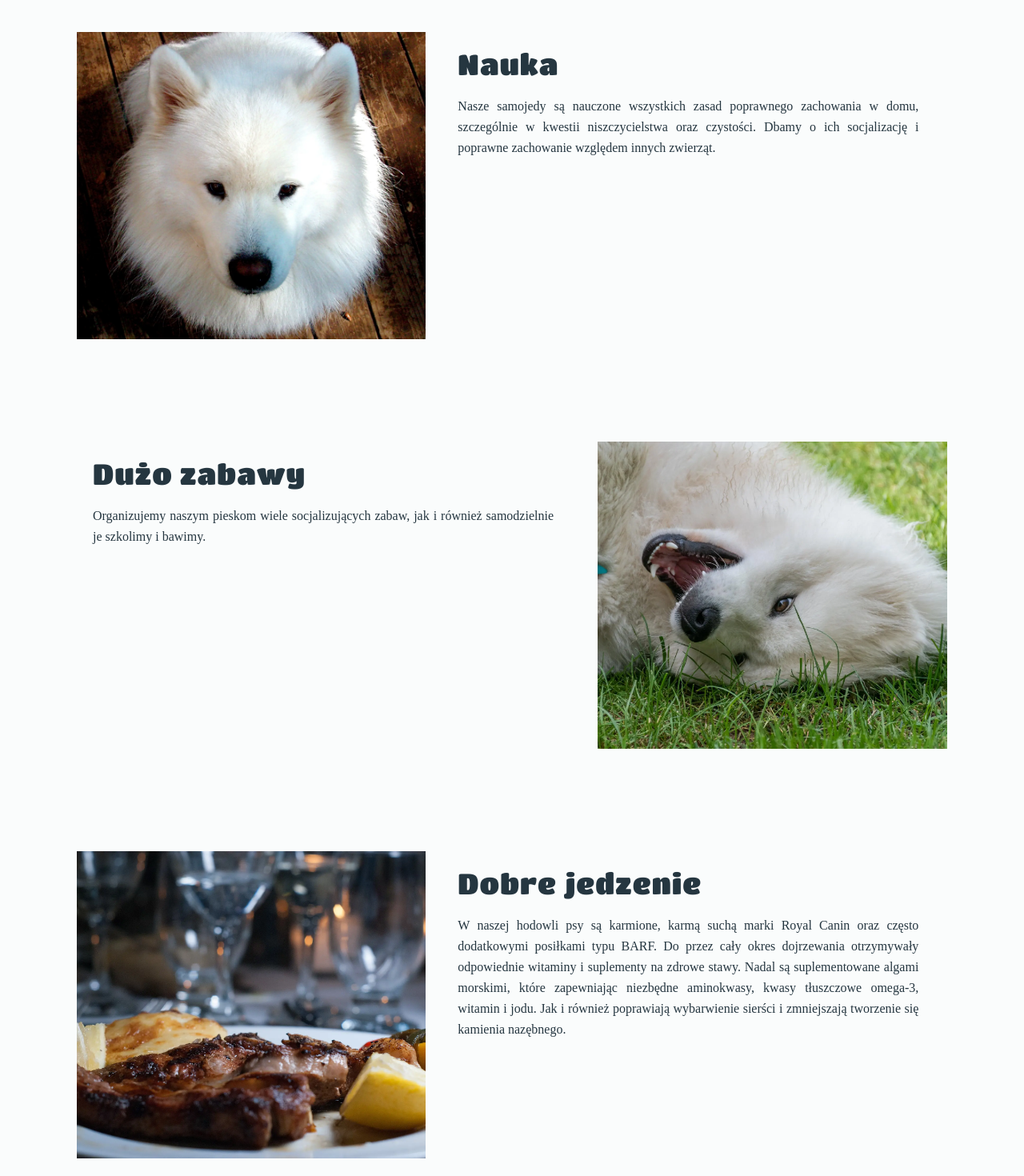
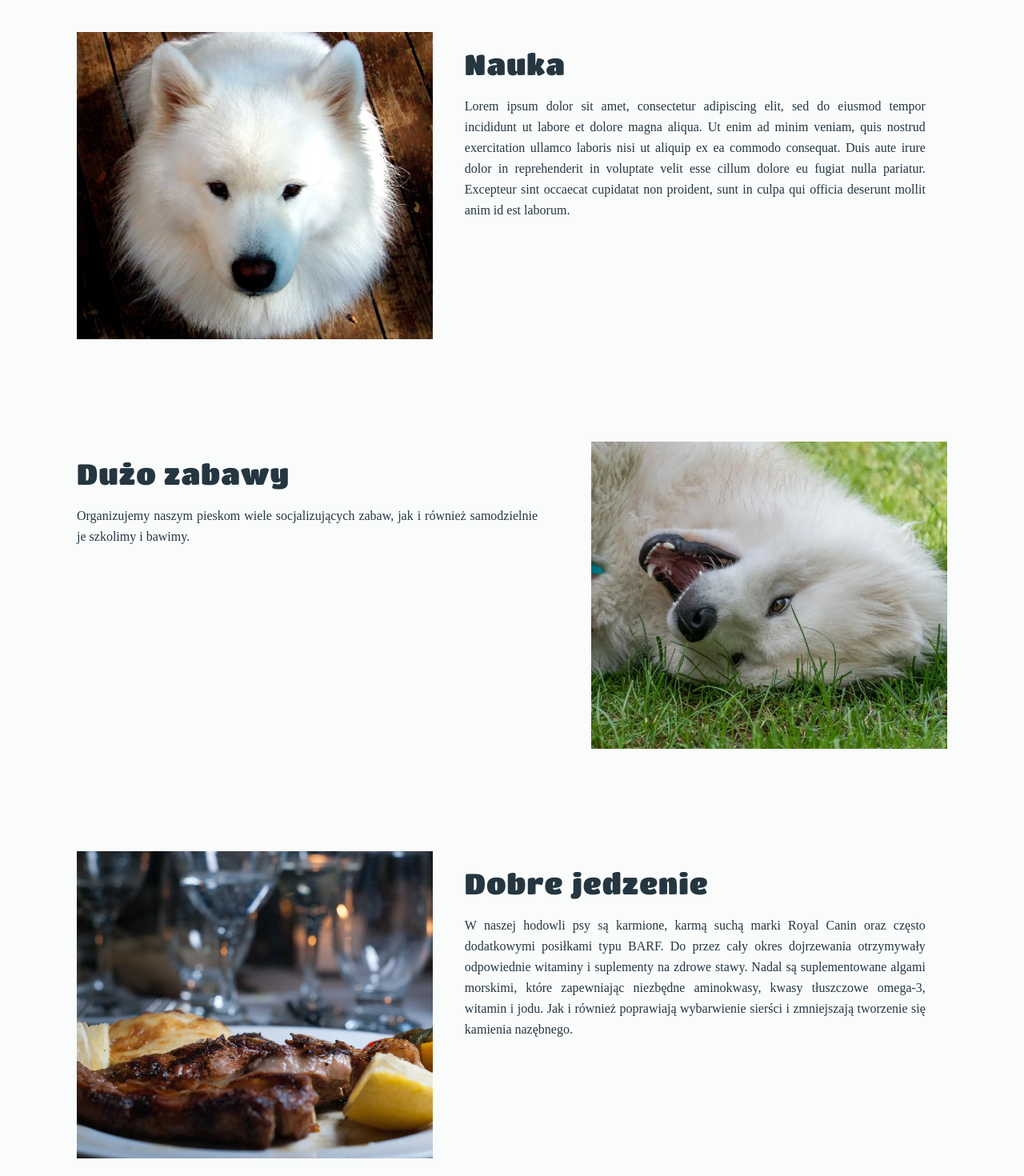
Before and after one commit to fczajka/happySamoyed, a React (Vite) app: page /details/why-us in a window 1280 px wide. Shown: the part 600-2070 px from the top of the page at 80% size. Built offline with nearby package versions, Linux system fonts and the light colour scheme; a web font is replaced by a local one.

Commit message:
Style 'why us' and 'litter a' sections

```diff
--- a/src/components/LitterA.js
+++ b/src/components/LitterA.js
@@ -12,16 +12,16 @@ const LitterA = () => {
             <div className="w-full flex justify-center">
                 <div className="max-w-1920 flex flex-col items-center">
                     <div className="flex my-16 max-w-70% text-babyBlue-1500 flex-col lg:max-w-85% lg:flex-row lg:odd:flex-row-reverse 2xl:max-w-90%">
-                        <div className="lg:w-5/12 2xl:w-1/2">
+                        <div className="lg:w-5/12 2xl:w-1/2 2xl:pl-5">
                             <img
                                 className="w-160 h-96 object-cover"
                                 src={pola}
                                 alt=""
                             />
                         </div>
-                        <div className="lg:w-7/12 my-5 relative lg:m-5 2xl:w-1/2">
+                        <div className="lg:w-7/12 my-5 relative lg:m-5 lg:ml-0 2xl:w-1/2">
                             <h3 className="font-titan-one tracking-wide text-4xl">
-                                Betty
+                                Bettsy
                             </h3>
                             <p className="font-radio-canada max-w-xl mt-5 leading-relaxed text-justify">
                                 Lorem ipsum dolor sit amet, consectetur
@@ -38,16 +38,16 @@ const LitterA = () => {
                         </div>
                     </div>
                     <div className="flex my-16 max-w-70% text-babyBlue-1500 flex-col lg:max-w-85% lg:flex-row lg:odd:flex-row-reverse 2xl:max-w-90%">
-                        <div className="lg:w-5/12 2xl:w-1/2">
+                        <div className="lg:w-5/12 2xl:w-1/2 2xl:pr-5">
                             <img
                                 className="w-160 h-96 object-cover"
                                 src={samoyedLearning}
                                 alt=""
                             />
                         </div>
-                        <div className="lg:w-7/12 my-5 relative lg:m-5 lg:pl-5 2xl:w-1/2">
+                        <div className="lg:w-7/12 my-5 relative lg:m-5 lg:mr-0 lg:pl-5 2xl:w-1/2">
                             <h3 className="font-titan-one tracking-wide text-4xl">
-                                Bella
+                                Boni
                             </h3>
                             <p className="font-radio-canada max-w-xl mt-5 leading-relaxed text-justify">
                                 Lorem ipsum dolor sit amet, consectetur
@@ -64,16 +64,16 @@ const LitterA = () => {
                         </div>
                     </div>
                     <div className="flex my-16 max-w-70% text-babyBlue-1500 flex-col lg:max-w-85% lg:flex-row lg:odd:flex-row-reverse 2xl:max-w-90%">
-                        <div className="lg:w-5/12 2xl:w-1/2">
+                        <div className="lg:w-5/12 2xl:w-1/2 2xl:pl-5">
                             <img
                                 className="w-160 h-96 object-cover"
                                 src={fun}
                                 alt=""
                             />
                         </div>
-                        <div className="lg:w-7/12 my-5 relative lg:m-5 2xl:w-1/2">
+                        <div className="lg:w-7/12 my-5 relative lg:m-5 lg:ml-0 lg:pr-5 2xl:w-1/2">
                             <h3 className="font-titan-one tracking-wide text-4xl">
-                                Brutus
+                                Baki
                             </h3>
                             <p className="font-radio-canada max-w-xl mt-5 leading-relaxed text-justify">
                                 Lorem ipsum dolor sit amet, consectetur
@@ -90,16 +90,16 @@ const LitterA = () => {
                         </div>
                     </div>
                     <div className="flex my-16 max-w-70% text-babyBlue-1500 flex-col lg:max-w-85% lg:flex-row lg:odd:flex-row-reverse 2xl:max-w-90%">
-                        <div className="lg:w-5/12 2xl:w-1/2">
+                        <div className="lg:w-5/12 2xl:w-1/2 2xl:pr-5">
                             <img
                                 className="w-160 h-96 object-cover"
                                 src={william}
                                 alt=""
                             />
                         </div>
-                        <div className="lg:w-7/12 my-5 relative lg:m-5 lg:pl-5 2xl:w-1/2">
+                        <div className="lg:w-7/12 my-5 relative lg:m-5 lg:mr-0 lg:pl-5 2xl:w-1/2">
                             <h3 className="font-titan-one tracking-wide text-4xl">
-                                Bartek
+                                Basco
                             </h3>
                             <p className="font-radio-canada max-w-xl mt-5 leading-relaxed text-justify">
                                 Lorem ipsum dolor sit amet, consectetur
@@ -115,6 +115,7 @@ const LitterA = () => {
                             </p>
                         </div>
                     </div>
+
                     <Link to="/" className="mb-10vh lg:mb-12">
                         <Button
                             text="Strona główna"
--- a/src/components/WhyUsDetails.js
+++ b/src/components/WhyUsDetails.js
@@ -12,14 +12,14 @@ const WhyUsDetails = () => {
             <div className="w-full flex justify-center">
                 <div className="max-w-1920 flex flex-col items-center">
                     <div className="flex my-16 max-w-70% text-babyBlue-1500 flex-col lg:max-w-85% lg:flex-row lg:odd:flex-row-reverse 2xl:max-w-90%">
-                        <div className="lg:w-5/12 2xl:w-1/2">
+                        <div className="lg:w-5/12 2xl:w-1/2 2xl:pl-5">
                             <img
                                 className="w-160 h-96 object-cover"
                                 src={walking}
                                 alt=""
                             />
                         </div>
-                        <div className="lg:w-7/12 my-5 relative lg:m-5 2xl:w-1/2">
+                        <div className="lg:w-7/12 my-5 relative lg:m-5 lg:ml-0 2xl:w-1/2">
                             <h3 className="font-titan-one tracking-wide text-4xl">
                                 Odpowiedni wysiłek
                             </h3>
@@ -32,35 +32,40 @@ const WhyUsDetails = () => {
                         </div>
                     </div>
                     <div className="flex my-16 max-w-70% text-babyBlue-1500 flex-col lg:max-w-85% lg:flex-row lg:odd:flex-row-reverse 2xl:max-w-90%">
-                        <div className="lg:w-5/12 2xl:w-1/2">
+                        <div className="lg:w-5/12 2xl:w-1/2 2xl:pr-5">
                             <img
                                 className="w-160 h-96 object-cover"
                                 src={samoyedLearning}
                                 alt=""
                             />
                         </div>
-                        <div className="lg:w-7/12 my-5 relative lg:m-5 lg:pl-5 2xl:w-1/2">
+                        <div className="lg:w-7/12 my-5 relative lg:m-5 lg:mr-0 lg:pl-5 2xl:w-1/2">
                             <h3 className="font-titan-one tracking-wide text-4xl">
                                 Nauka
                             </h3>
                             <p className="font-radio-canada max-w-xl mt-5 leading-relaxed text-justify">
-                                Nasze samojedy są nauczone wszystkich zasad
-                                poprawnego zachowania w domu, szczególnie w
-                                kwestii niszczycielstwa oraz czystości. Dbamy o
-                                ich socjalizację i poprawne zachowanie względem
-                                innych zwierząt.
+                                Lorem ipsum dolor sit amet, consectetur
+                                adipiscing elit, sed do eiusmod tempor
+                                incididunt ut labore et dolore magna aliqua. Ut
+                                enim ad minim veniam, quis nostrud exercitation
+                                ullamco laboris nisi ut aliquip ex ea commodo
+                                consequat. Duis aute irure dolor in
+                                reprehenderit in voluptate velit esse cillum
+                                dolore eu fugiat nulla pariatur. Excepteur sint
+                                occaecat cupidatat non proident, sunt in culpa
+                                qui officia deserunt mollit anim id est laborum.
                             </p>
                         </div>
                     </div>
                     <div className="flex my-16 max-w-70% text-babyBlue-1500 flex-col lg:max-w-85% lg:flex-row lg:odd:flex-row-reverse 2xl:max-w-90%">
-                        <div className="lg:w-5/12 2xl:w-1/2">
+                        <div className="lg:w-5/12 2xl:w-1/2 2xl:pl-5">
                             <img
                                 className="w-160 h-96 object-cover"
                                 src={fun}
                                 alt=""
                             />
                         </div>
-                        <div className="lg:w-7/12 my-5 relative lg:m-5 2xl:w-1/2">
+                        <div className="lg:w-7/12 my-5 relative lg:m-5 lg:ml-0 lg:pr-5 2xl:w-1/2">
                             <h3 className="font-titan-one tracking-wide text-4xl">
                                 Dużo zabawy
                             </h3>
@@ -72,14 +77,14 @@ const WhyUsDetails = () => {
                         </div>
                     </div>
                     <div className="flex my-16 max-w-70% text-babyBlue-1500 flex-col lg:max-w-85% lg:flex-row lg:odd:flex-row-reverse 2xl:max-w-90%">
-                        <div className="lg:w-5/12 2xl:w-1/2">
+                        <div className="lg:w-5/12 2xl:w-1/2 2xl:pr-5">
                             <img
                                 className="w-160 h-96 object-cover"
                                 src={food}
                                 alt=""
                             />
                         </div>
-                        <div className="lg:w-7/12 my-5 relative lg:m-5 lg:pl-5 2xl:w-1/2">
+                        <div className="lg:w-7/12 my-5 relative lg:m-5 lg:mr-0 lg:pl-5 2xl:w-1/2">
                             <h3 className="font-titan-one tracking-wide text-4xl">
                                 Dobre jedzenie
                             </h3>
@@ -97,6 +102,7 @@ const WhyUsDetails = () => {
                             </p>
                         </div>
                     </div>
+
                     <Link to="/" className="mb-10vh lg:mb-12">
                         <Button
                             text="Strona główna"
```
